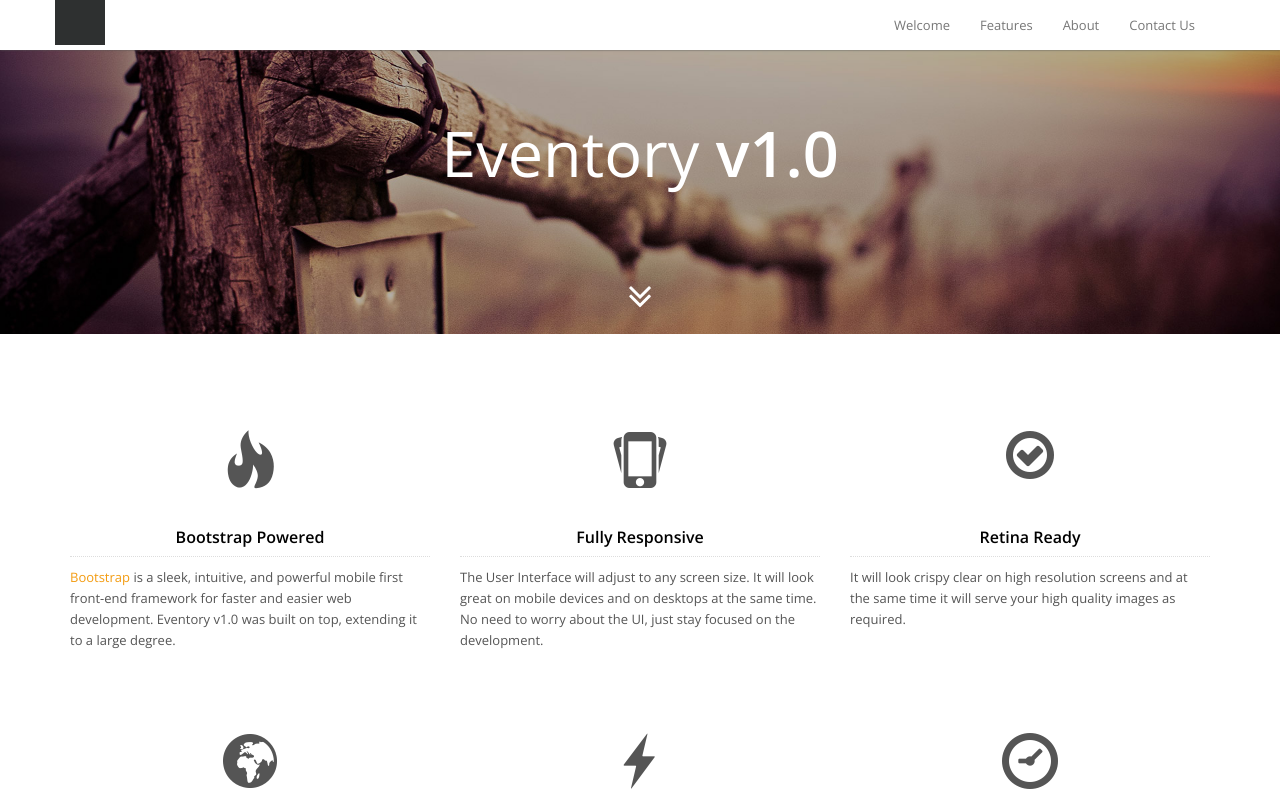
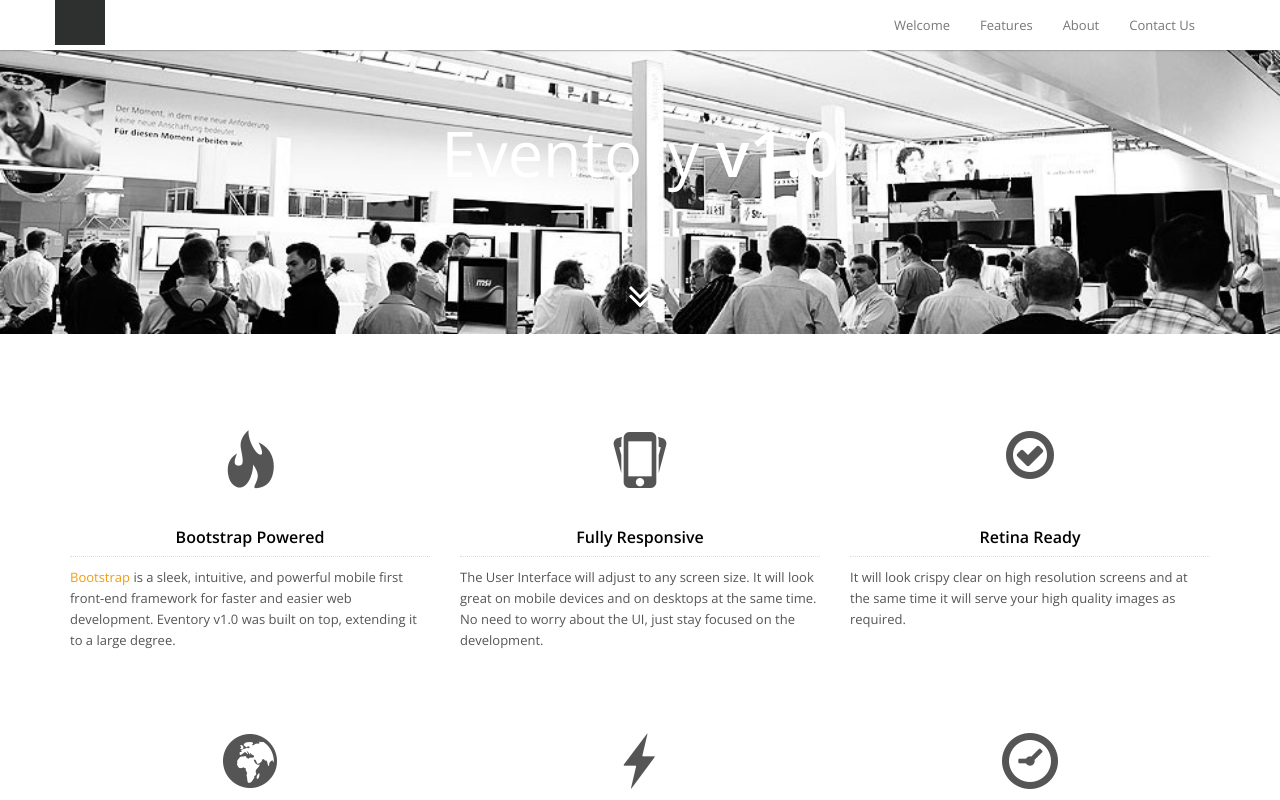
Before and after one commit to jervenne/sponsors, a PHP site: page /landing.php in a window 1280 px wide. Run offline with PHP 8.4, Linux system fonts and the light colour scheme; some libraries are stand-ins or nearby versions.

Commit message:
Changed intro picture

```diff
--- a/css/main.css
+++ b/css/main.css
@@ -891,7 +891,7 @@ a[data-toggle="lightbox-image"]:hover img {
     padding-top: 50px;
     text-align: center;
     color: #ffffff;
-    background: #333333 url('../img/template/landing-intro-bg.jpg') no-repeat center center;
+    background: #333333 url('../img/template/events.jpg') no-repeat center center;
     background-size: cover;
 }
 
```
